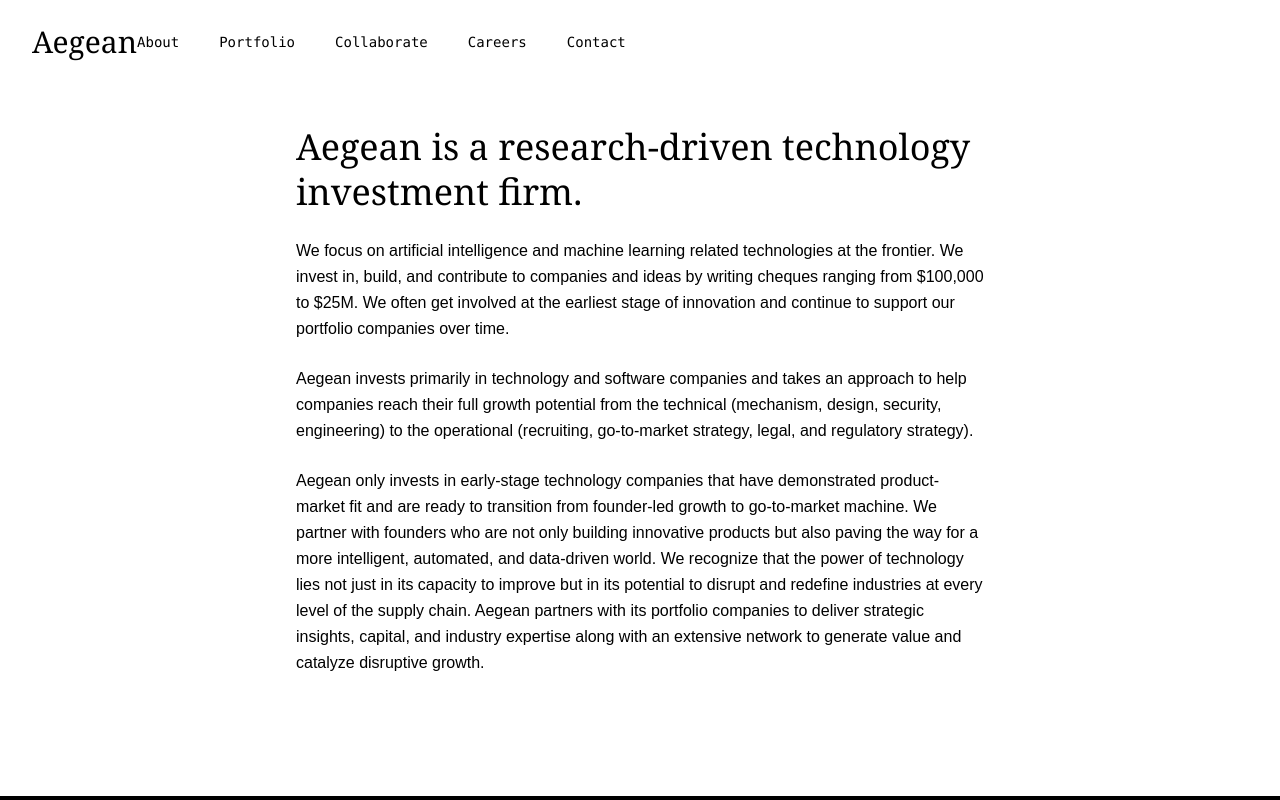
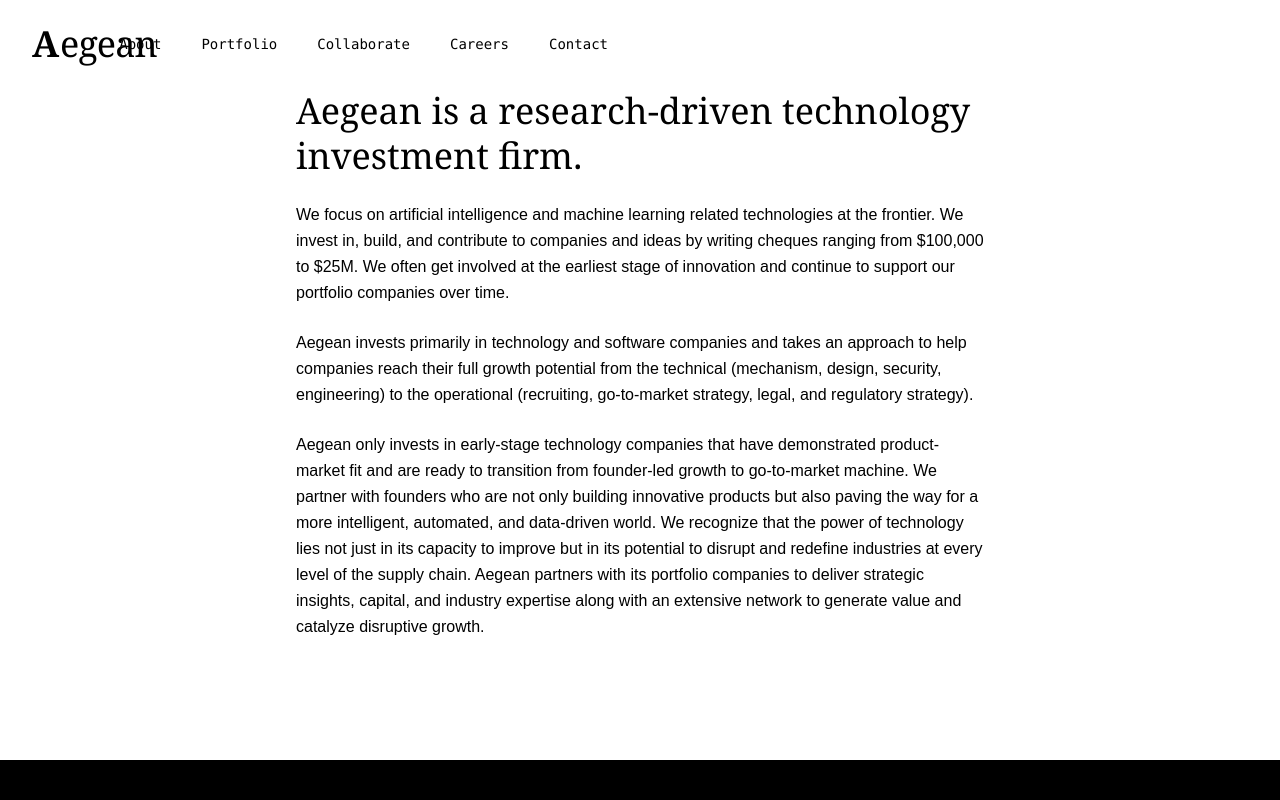
Before and after one commit to Parthakashyap/paradigm, a Next.js app: page /about in a window 1280 px wide. Shown: the top 800 px of the page. Built offline with nearby package versions, Linux system fonts and the light colour scheme.

Commit message:
finish this already

```diff
--- a/src/app/about/page.tsx
+++ b/src/app/about/page.tsx
@@ -5,7 +5,7 @@
   return (
     <div className="w-full h-screen bg-white">
       <Navbar />
-      <div className="bg-white">
+      <div className="bg-white pt-12">
       <div className="flex justify-center items-start flex-col mx-auto max-w-3xl h-full p-10 mb-20 space-y-6">
         <h1 className="text-4xl font-serif text-black leading-tight">
           Aegean is a research-driven technology investment firm.
--- a/src/app/careers/page.tsx
+++ b/src/app/careers/page.tsx
@@ -26,7 +26,7 @@
   return (
     <div>
       <Navbar />
-      <div className="flex flex-col lg:flex-row p-2 pt-10 bg-white min-h-screen font-mono">
+      <div className="flex flex-col lg:flex-row p-2 pt-24 bg-white min-h-screen font-mono">
         {/* Left Sidebar for large screens */}
         {!isMobile && (
           <div className="w-full lg:w-1/4 p-4">
--- a/src/app/collaborate/page.tsx
+++ b/src/app/collaborate/page.tsx
@@ -5,7 +5,7 @@
   return (
     <div className="w-full h-screen bg-white">
       <Navbar />
-      <div className="bg-white ">
+      <div className="bg-white pt-12">
         <div className="flex justify-center items-start flex-col mx-auto max-w-3xl h-full p-10 mb-20 space-y-6">
           <h1 className="text-4xl font-serif text-black leading-tight">
             Aegean is a research- driven crypto investment firm.
--- a/src/app/contact-us/page.tsx
+++ b/src/app/contact-us/page.tsx
@@ -5,7 +5,8 @@
     return (
         <div className="w-full min-h-screen bg-white">
             <Navbar />
-            <div className="flex flex-col lg:flex-row items-start lg:items-start h-auto lg:h-screen p-6 lg:p-10 pt-20">
+            <div className="pt-20">
+            <div className="flex  flex-col lg:flex-row items-start lg:items-start h-auto lg:h-screen p-6 lg:p-10 pt-20">
                 {/* Left Section - Contact Title */}
                 <div className="text-left text-black/20 font-serif text-3xl lg:text-4xl lg:pr-56 mb-10 lg:mb-0">
                     Contact
@@ -51,6 +52,7 @@
                     </div>
                 </div>
             </div>
+            </div>
             <Footer />
         </div>
     );
--- a/src/app/portfolio/page.tsx
+++ b/src/app/portfolio/page.tsx
@@ -5,7 +5,7 @@
   return (
     <div className="w-full h-screen bg-white">
       <Navbar />
-      <div className="bg-white">
+      <div className="bg-white pt-12">
         <div className="flex justify-center items-start flex-col mx-auto max-w-3xl h-full p-10 mb-20 space-y-6">
           <h1 className="text-4xl font-serif text-black leading-tight">
             Aegean believes that intelligent software will power the future of
--- a/src/components/body.tsx
+++ b/src/components/body.tsx
@@ -5,7 +5,7 @@
 
 const Body = () => {
   return (
-    <div>
+    <div className="pt-20">
       <div className="text-center bg-white hidden md:flex items-center justify-center">
         <Image
           src={ring}
--- a/src/components/navbar.tsx
+++ b/src/components/navbar.tsx
@@ -1,19 +1,51 @@
 "use client";
-import { useState } from 'react';
+import { useState, useEffect } from 'react';
 import Link from 'next/link';
 
 const Navbar = () => {
   const [isOpen, setIsOpen] = useState(false);
+  const [scrollPosition, setScrollPosition] = useState(0);
+
+  useEffect(() => {
+    const handleScroll = () => {
+      setScrollPosition(window.scrollY);
+    };
+
+    window.addEventListener('scroll', handleScroll);
+    return () => {
+      window.removeEventListener('scroll', handleScroll);
+    };
+  }, []);
 
   return (
-    <div className={`${isOpen ? 'bg-white' : 'bg-white'}  transition-colors duration-300 relative`}>
+    <div className={`${isOpen ? 'bg-white' : 'bg-white'} transition-colors duration-300 relative`}>
       <nav className={`text-white md:text-black`}>
         {/* Wrapper */}
-        <div className="flex justify-between items-center px-8 py-6">
+        <div className="flex justify-between items-center px-8 py-6 fixed top-0 left-0 right-0 z-50">
           {/* Logo */}
           <Link href="/home" className="flex items-center space-x-2">
-            <span className={`font-serif text-3xl ${isOpen ? 'text-white' : 'text-black'} font-thin`}>Aegean</span>
+            <span className="relative">
+              {/* First Letter */}
+              <span className={`font-serif text-4xl ${isOpen ? 'text-white' : 'text-black'} font-semibold tracking-wide`}>
+                A
+              </span>
+              {/* Rest of the text */}
+              <span
+                className={`font-serif text-4xl ${isOpen ? 'text-white' : 'text-black'} font-light tracking-tight transition-transform duration-300`}
+                style={{
+                  transform: `translateX(${scrollPosition > 50 ? '-2rem' : '0'})`,
+                  opacity: scrollPosition > 50 ? 0 : 1,
+                  transition: 'transform 0.3s ease-in-out, opacity 0.3s ease-in-out',
+                  position: 'absolute',
+                }}
+              >
+                egean
+              </span>
+            </span>
           </Link>
+
+          {/* Text "Aegean" on top right */}
+          <div className="hidden md:block text-white text-2xl font-mono absolute top-2 right-8">Aegean</div>
 
           {/* Hamburger Icon (visible on small screens) */}
           <div className="md:hidden z-50">
@@ -39,6 +71,9 @@
         {/* Collapsible Mobile Menu (visible on small screens) */}
         {isOpen && (
           <div className="fixed inset-0 z-50 flex flex-col justify-center items-center bg-black text-white w-full h-full transition-all duration-300">
+            <Link href="/home" className='font-serif absolute top-6 left-6 text-white  text-4xl'>
+              Aegean
+            </Link>
             <button onClick={() => setIsOpen(false)} className="absolute top-6 right-6 text-white text-3xl">
               &#10005;
             </button>
```
